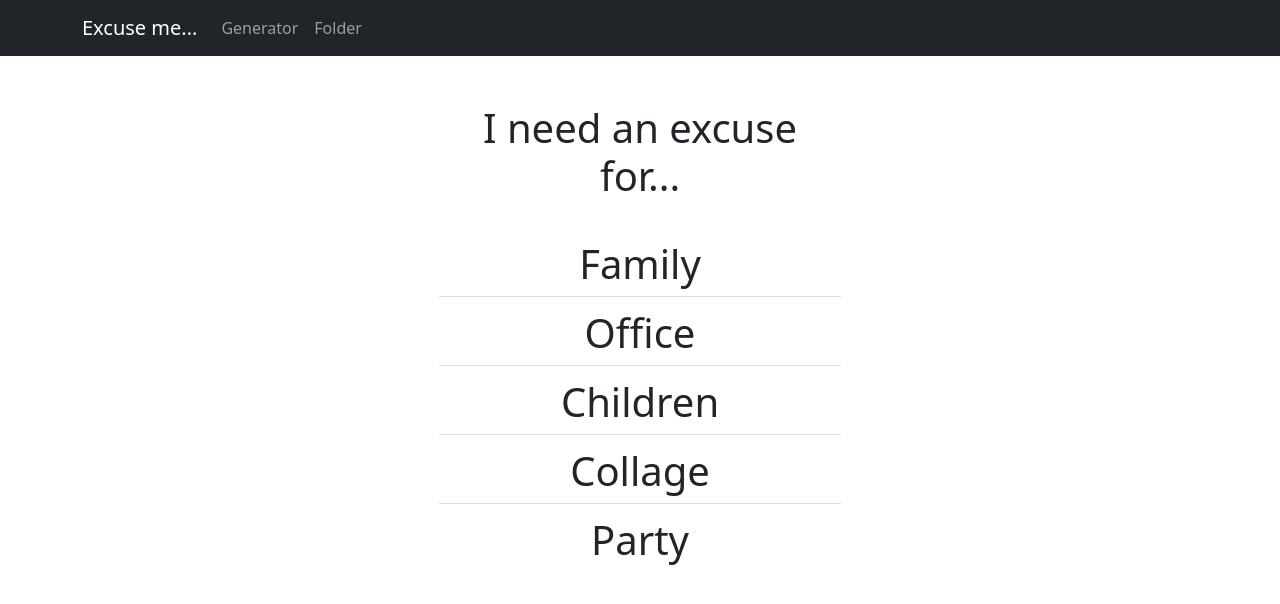
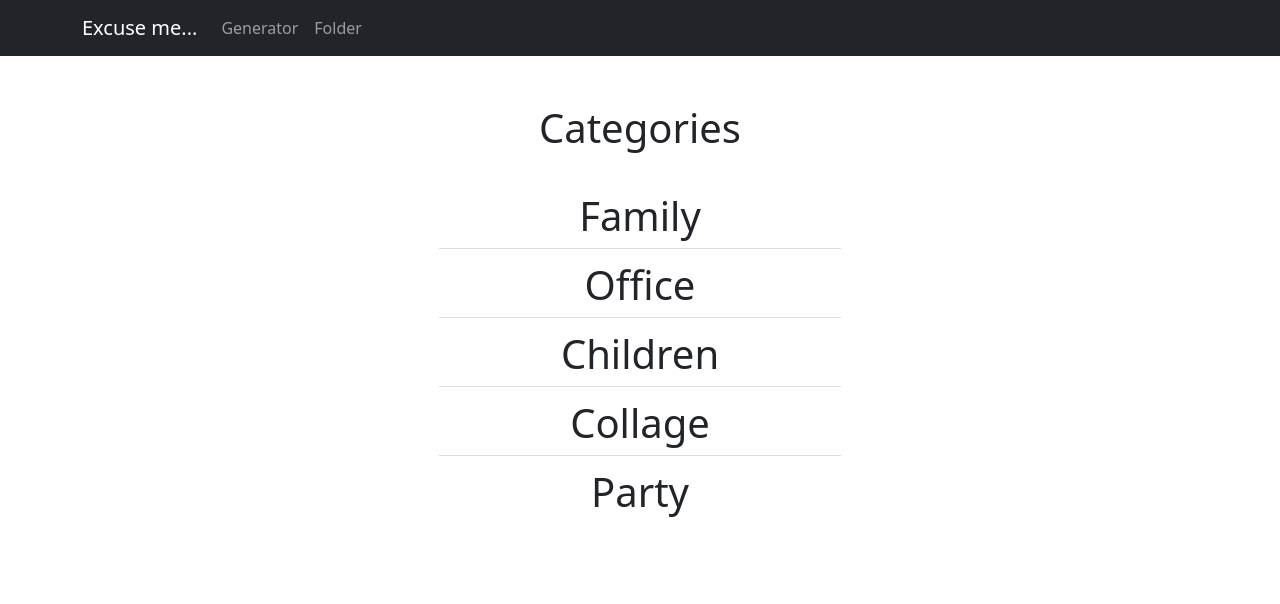
Before and after one commit to MiuMiuMiuMiuMiu/excuse, a React (Create React App) app in the folder my-app/: page /generator in a window 1280 px wide. Shown: the top 604 px of the page. Built offline with nearby package versions, Linux system fonts and the light colour scheme.

Commit message:
Changed category title

```diff
--- a/my-app/src/pages/generator.js
+++ b/my-app/src/pages/generator.js
@@ -4,7 +4,7 @@ import Container from 'react-bootstrap/Container';
 const Generator = () => {
     return (
         <Container className="pt-5 col-4 display-6">
-            <h1 className="text-center pb-4">I need an excuse for...</h1>
+            <h1 className="text-center pb-4">Categories</h1>
             <ListGroup className="text-center gap-1" variant="flush">
                 <ListGroup.Item className="category-hover">Family</ListGroup.Item>
                 <ListGroup.Item className="category-hover">Office</ListGroup.Item>
```
